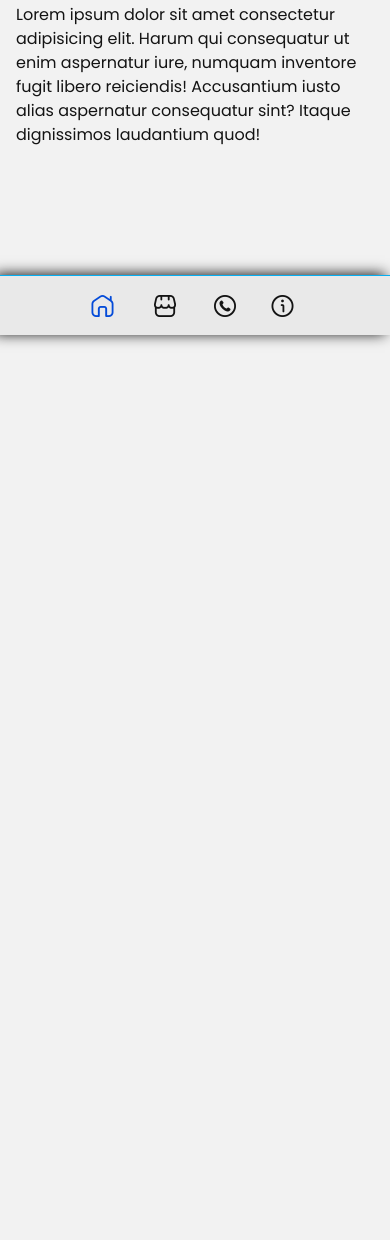
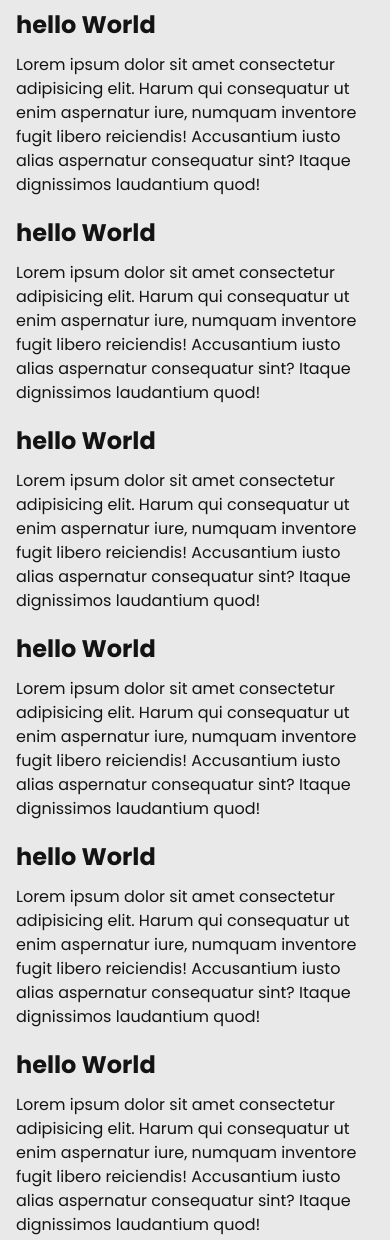
Before and after one commit to AlexsanderGianasi/HsImas, a plain HTML site: page index.html in a window 390 px wide. Shown: the part 509-1749 px from the top of the page. Before the commit the page ends 844 px from the top, so only its background shows below. Drawn offline with nearby package versions, Linux system fonts and the light colour scheme.

Commit message:
header finalizado

```diff
--- a/index.html
+++ b/index.html
@@ -15,6 +15,7 @@
     <script type="text/javascript" src="scripts/main.js" defer></script>
 </head>
 <body>
+    <!-- --------------------- Header -------------------------- -->
     <nav id="sidebar">
         <ul>
             <li>
@@ -73,6 +74,9 @@
             </li>
         </ul>
     </nav>
+    <!-- --------------------- /Header -------------------------- -->
+
+     <!-- --------------------- Conteudo 1 -------------------------- -->
     <main>
         <div class="container">
             <h2 >hello World</h2>
@@ -86,6 +90,43 @@
             <h2 >hello World</h2>
             <p>Lorem ipsum dolor sit amet consectetur adipisicing elit. Harum qui consequatur ut enim aspernatur iure, numquam inventore fugit libero reiciendis! Accusantium iusto alias aspernatur consequatur sint? Itaque dignissimos laudantium quod!</p>
         </div>
+        <div class="container">
+            <h2 >hello World</h2>
+            <p>Lorem ipsum dolor sit amet consectetur adipisicing elit. Harum qui consequatur ut enim aspernatur iure, numquam inventore fugit libero reiciendis! Accusantium iusto alias aspernatur consequatur sint? Itaque dignissimos laudantium quod!</p>
+        </div>
+        <div class="container">
+            <h2 >hello World</h2>
+            <p>Lorem ipsum dolor sit amet consectetur adipisicing elit. Harum qui consequatur ut enim aspernatur iure, numquam inventore fugit libero reiciendis! Accusantium iusto alias aspernatur consequatur sint? Itaque dignissimos laudantium quod!</p>
+        </div>
+        <div class="container">
+            <h2 >hello World</h2>
+            <p>Lorem ipsum dolor sit amet consectetur adipisicing elit. Harum qui consequatur ut enim aspernatur iure, numquam inventore fugit libero reiciendis! Accusantium iusto alias aspernatur consequatur sint? Itaque dignissimos laudantium quod!</p>
+        </div>
+        <div class="container">
+            <h2 >hello World</h2>
+            <p>Lorem ipsum dolor sit amet consectetur adipisicing elit. Harum qui consequatur ut enim aspernatur iure, numquam inventore fugit libero reiciendis! Accusantium iusto alias aspernatur consequatur sint? Itaque dignissimos laudantium quod!</p>
+        </div>
+        <div class="container">
+            <h2 >hello World</h2>
+            <p>Lorem ipsum dolor sit amet consectetur adipisicing elit. Harum qui consequatur ut enim aspernatur iure, numquam inventore fugit libero reiciendis! Accusantium iusto alias aspernatur consequatur sint? Itaque dignissimos laudantium quod!</p>
+        </div>
+        <div class="container">
+            <h2 >hello World</h2>
+            <p>Lorem ipsum dolor sit amet consectetur adipisicing elit. Harum qui consequatur ut enim aspernatur iure, numquam inventore fugit libero reiciendis! Accusantium iusto alias aspernatur consequatur sint? Itaque dignissimos laudantium quod!</p>
+        </div>
+        <div class="container">
+            <h2 >hello World</h2>
+            <p>Lorem ipsum dolor sit amet consectetur adipisicing elit. Harum qui consequatur ut enim aspernatur iure, numquam inventore fugit libero reiciendis! Accusantium iusto alias aspernatur consequatur sint? Itaque dignissimos laudantium quod!</p>
+        </div>
+        <div class="container">
+            <h2 >hello World</h2>
+            <p>Lorem ipsum dolor sit amet consectetur adipisicing elit. Harum qui consequatur ut enim aspernatur iure, numquam inventore fugit libero reiciendis! Accusantium iusto alias aspernatur consequatur sint? Itaque dignissimos laudantium quod!</p>
+        </div>
+        <div class="container">
+            <h2 >hello World</h2>
+            <p>Lorem ipsum dolor sit amet consectetur adipisicing elit. Harum qui consequatur ut enim aspernatur iure, numquam inventore fugit libero reiciendis! Accusantium iusto alias aspernatur consequatur sint? Itaque dignissimos laudantium quod!</p>
+        </div>
     </main>
+    <!-- --------------------- /Conteudo 1 -------------------------- -->
 </body>
 </html>
--- a/style.css
+++ b/style.css
@@ -1,43 +1,46 @@
-@import url('https://fonts.googleapis.com/css2?family=Poppins:ital,wght@0,100;0,200;0,300;0,400;0,500;0,600;0,700;0,800;0,900;1,100;1,200;1,300;1,400;1,500;1,600;1,700;1,800;1,900&display=swap');
+@import url("https://fonts.googleapis.com/css2?family=Poppins:ital,wght@0,100;0,200;0,300;0,400;0,500;0,600;0,700;0,800;0,900;1,100;1,200;1,300;1,400;1,500;1,600;1,700;1,800;1,900&display=swap");
 
-:root{
-    --branco: #F2F2F2;
-    --roial: #040DBF;
-    --azul: #044BD9;
-    --ciano: #0476D9;
-    --agua: #05AFF2;
+:root {
+  --branco: #f2f2f2;
+  --roial: #040dbf;
+  --azul: #044bd9;
+  --ciano: #0476d9;
+  --agua: #05aff2;
   --black: #131313;
-    --laranja: #F23005;
-    --laranja2: #F25C05;
+  --laranja: #f23005;
+  --laranja2: #f25c05;
   --laranja3: #ff8113;
   --base: #e9e9e9;
 }
 
-*{
+* {
   margin: 0;
   padding: 0;
 }
-html{
-  font-family: Poppins, 'Segoe UI', Tahoma, Geneva, Verdana, sans-serif;
+html {
+  font-family: Poppins, "Segoe UI", Tahoma, Geneva, Verdana, sans-serif;
   line-height: 1.5rem;
 }
-body{
+body {
   min-height: 100vh;
   min-height: 100dvh;
-  background-color: var(--branco);
+  background-color: var(--base);
   color: var(--black);
   display: grid;
   grid-template-columns: auto 1fr;
 }
-nav{
+::-webkit-scrollbar {
+  display: none; /* Chrome, Safari, Edge */
+}
+nav {
   box-shadow: -5px -1px 13px 0px;
 }
-i{
+i {
   margin-top: 4.5px;
   font-size: 22px;
   margin-right: 5px;
 }
-#sidebar{
+#sidebar {
   box-sizing: border-box;
   height: 100vh;
   width: 270px;
@@ -52,50 +55,52 @@ i{
   text-wrap: nowrap;
   border-radius: 0px 30px 30px 0px;
 }
-#sidebar.close{
+#sidebar.close {
   padding: 5px;
   width: 70px;
-  i{
+  i {
     margin-right: 20px;
     margin-left: 5px;
   }
 }
-#sidebar ul{
+#sidebar ul {
   list-style: none;
 }
-#sidebar > ul > li:first-child{
+#sidebar > ul > li:first-child {
   display: flex;
   justify-content: flex-end;
   margin-bottom: 16px;
-  .logo{
+  .logo {
     width: 55px;
   }
-  .seta{
+  .seta {
     font-size: 20px;
     margin-left: -1px;
   }
 }
 
-#sidebar ul li.active a{
+#sidebar ul li.active a {
   color: var(--azul);
 
-  i{
+  i {
     fill: var(--agua);
   }
 }
-#sidebar ul li.active a:hover{
+#sidebar ul li.active a:hover {
   color: var(--branco);
 }
-#sidebar a, #sidebar .dropdown-btn, #sidebar .logo{
+#sidebar a,
+#sidebar .dropdown-btn,
+#sidebar .logo {
   border-radius: 30px;
-  padding: .85em;
+  padding: 0.85em;
   text-decoration: none;
   color: var(--black);
   display: flex;
   align-items: center;
   gap: 1em;
 }
-.dropdown-btn{
+.dropdown-btn {
   width: 100%;
   text-align: left;
   background: none;
@@ -103,44 +108,46 @@ i{
   font: inherit;
   cursor: pointer;
 }
-#sidebar i{
+#sidebar i {
   flex-shrink: 0;
   fill: var(--black);
 }
-#sidebar a span, #sidebar .dropdown-btn span{
+#sidebar a span,
+#sidebar .dropdown-btn span {
   flex-grow: 1;
 }
-#sidebar a:hover, #sidebar .dropdown-btn:hover{
+#sidebar a:hover,
+#sidebar .dropdown-btn:hover {
   background-color: var(--azul);
   color: var(--branco);
   transition: 0.2s ease-in;
 }
-#sidebar .sub-menu{
+#sidebar .sub-menu {
   display: grid;
   grid-template-rows: 0fr;
   transition: 300ms ease-in-out;
 
-  > div{
+  > div {
     overflow: hidden;
   }
 }
-#sidebar .sub-menu.show{
+#sidebar .sub-menu.show {
   grid-template-rows: 1fr;
 }
-.dropdown-btn i{
+.dropdown-btn i {
   transition: 200ms ease;
 }
-.rotate i:last-child{
+.rotate i:last-child {
   rotate: -180deg;
 }
-.invert{
+.invert {
   rotate: -180deg;
 }
 
-#sidebar .sub-menu a{
+#sidebar .sub-menu a {
   padding-left: 2em;
 }
-#toggle-btn{
+#toggle-btn {
   margin-left: 105px;
   margin-right: 7px;
   margin-top: 15px;
@@ -153,63 +160,77 @@ i{
   cursor: pointer;
   transition: 0.2s ease-in;
 }
-#toggle-btn:hover{
+#toggle-btn:hover {
   background-color: var(--azul);
   color: var(--branco);
 }
 
-main{
+main {
   padding: min(30px, 7%);
 }
-main p{
+main p {
   color: var(--black);
   margin-top: 5px;
   margin-bottom: 15px;
 }
-.container{
+.container {
   border: 1px solid var(--agua);
   border-radius: 1em;
   margin-bottom: 20px;
   padding: min(3em, 15%);
 
-  h2, p { margin-top: 1em }
+  h2,
+  p {
+    margin-top: 1em;
+  }
 }
 
-@media(max-width: 800px){
-  body{
+@media (max-width: 800px) {
+  body {
     grid-template-columns: 1fr;
+    overflow-y: scroll; /* mantém o scroll ativo */
+    scrollbar-width: none; /* Firefox */
+    -ms-overflow-style: none; /* IE/Edge antigo */
   }
-  main{
+  ::-webkit-scrollbar {
+    display: none; /* Chrome, Safari, Edge */
+  }
+  nav{
+    box-shadow: 0px -9px 40px 0px;
+  }
+  main {
     padding: 2em 1em 60px 1em;
+    margin-top: 50px;
   }
-  .container{
+  .container {
     border: none;
     padding: 0;
   }
-  #sidebar{
+  #sidebar {
     height: 60px;
     width: 100%;
     border-right: none;
     border-top: 1px solid var(--agua);
     padding: 0;
     position: fixed;
-    top: unset;
-    bottom: 0;
+    top: 0;
+    bottom: unset;
     border-radius: 0px;
 
-    > ul{
+    > ul {
       padding: 0;
       display: grid;
       grid-auto-columns: 60px;
       grid-auto-flow: column;
       align-items: center;
       overflow-x: scroll;
-      justify-content: center;
+      justify-content: space-evenly;
     }
-    ul li{
+    ul li {
       height: 100%;
     }
-    ul a, ul .dropdown-btn{
+    ul a,
+    ul .dropdown-btn {
       width: 60px;
       height: 60px;
       padding: 0;
@@ -217,20 +238,28 @@ main p{
       justify-content: center;
     }
 
-    .dropdown-btn i{
+    .dropdown-btn i {
       margin-left: 5px;
     }
 
-    .sub-menu div li a{
+    .sub-menu div li a {
       color: var(--branco);
     }
-    ul li span, ul li:first-child, .dropdown-btn i:last-child{
+    ul li span,
+    ul li:first-child,
+    .dropdown-btn i:last-child {
       display: none;
     }
+    .sub-menu div li a:hover {
+      background-color: var(--roial);
+      font-weight: 600;
+      text-underline-offset: var(--branco);
+      box-sizing: border-box;
+    }
 
-    ul li .sub-menu.show{
+    ul li .sub-menu.show {
       position: fixed;
-      bottom: 60px;
+      top: 60px;
       left: 0;
       box-sizing: border-box;
       height: 60px;
@@ -240,17 +269,17 @@ main p{
       display: flex;
       justify-content: center;
 
-      > div{
+      > div {
         overflow-x: auto;
       }
-      li{
+      li {
         display: inline-flex;
       }
-      a{
+      a {
         box-sizing: border-box;
         padding: 1em;
         width: auto;
-        justify-content: center;
+        justify-content: space-evenly;
       }
     }
   }
```
Lines whose indentation alone changed are shown as unchanged.
